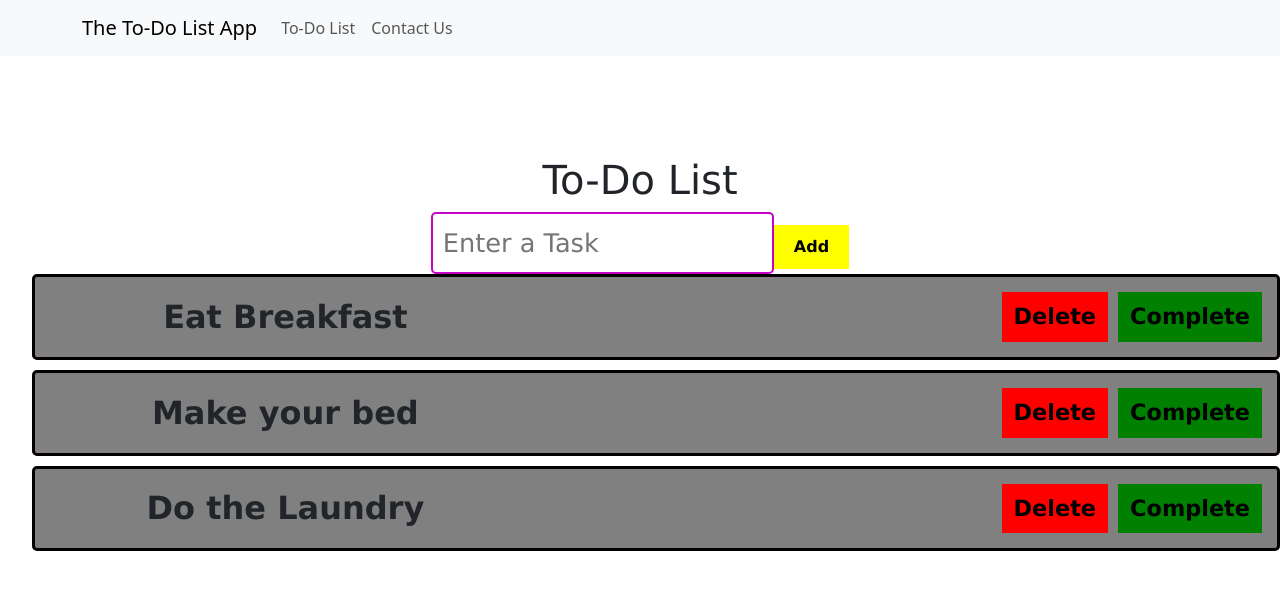
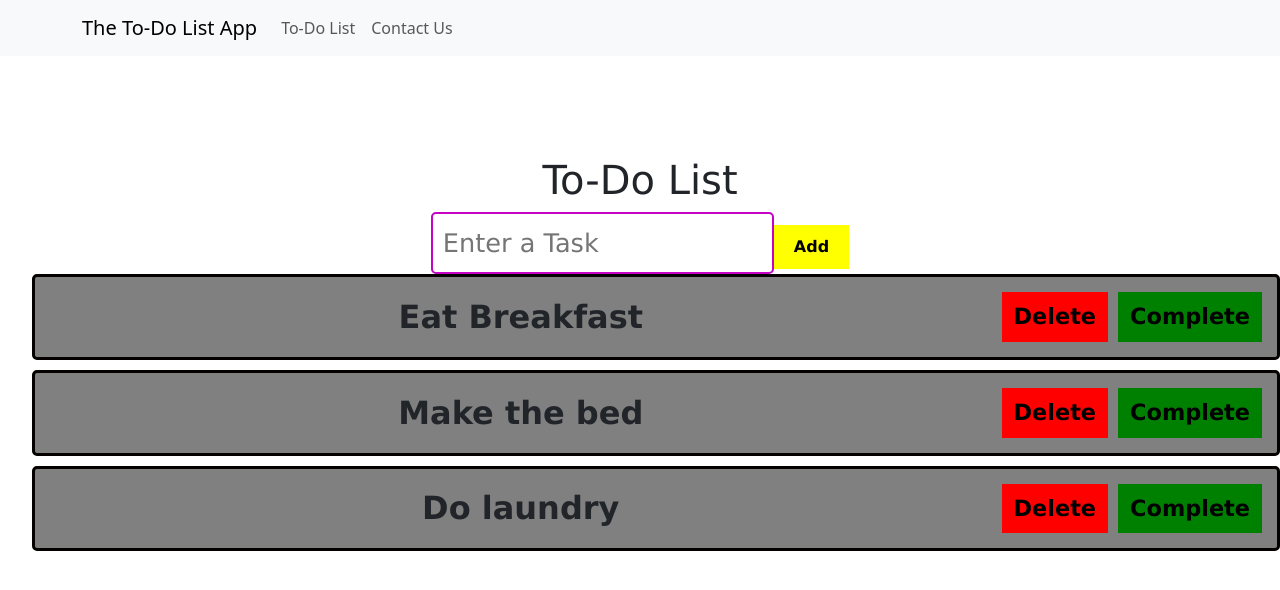
Before and after one commit to Meg7373/Project_3_Task_Management_Web_App, a React (Create React App) app: page / in a window 1280 px wide. Shown: the top 590 px of the page. Built offline with nearby package versions, Linux system fonts and the light colour scheme.

Commit message:
update todolist.jsx

```diff
--- a/src/Components/TodoList.jsx
+++ b/src/Components/TodoList.jsx
@@ -2,11 +2,7 @@ import React, { useState } from 'react'
 
 function TodoList () {
 
-    const [tasks, setTasks] = useState([
-      {name: "Eat Breakfast", isDone: false  },
-      {name: "Make your bed", isDone: true  },
-      {name: "Do the Laundry", isDone: false  }])
-
+    const [tasks, setTasks] = useState(["Eat Breakfast", "Make the bed", "Do laundry"]);
     const [newTask, setNewTask] = useState("")
 
     function handleInputChange(event){
@@ -27,8 +23,9 @@ function TodoList () {
       setTasks(updatedTasks);
     }
 
-    function completeTask(index) {
-      const completedTasks = tasks.map ((tasks,index)=> {
+    function completeTask (index) {
+
+     const completedTasks = tasks.map ((tasks,index)=> {
         if (setTasks==index)
           return {...tasks, isDone:!tasks.isDone}
         else
@@ -36,6 +33,7 @@ function TodoList () {
         })
       setTasks(completedTasks)
     }
+
 
   return (
     <div className="to-do-list">
@@ -57,8 +55,7 @@ function TodoList () {
       <ol>
         {tasks.map((task, index) =>
             <li key={index}>
-                <span className='text'>{task.name}</span>
-                <span className='text'>{task.isDone ? "":""}</span>
+                <span className='text'>{task}</span>
                 <button
                   className='delete-button'
                   onClick={() => deleteTask(index)}>
@@ -66,7 +63,7 @@ function TodoList () {
                 </button>
                 <button
                   className='complete-button'
-                  onClick={(setTasks) => (completeTask(tasks, index))}>
+                  onClick={() => completeTask(task,index)}>
                   Complete
                 </button>
             </li>
```
